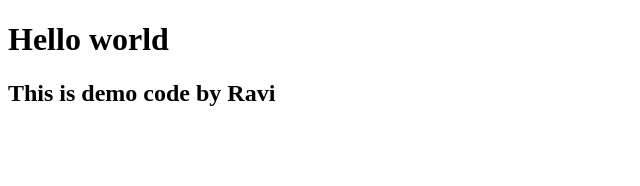
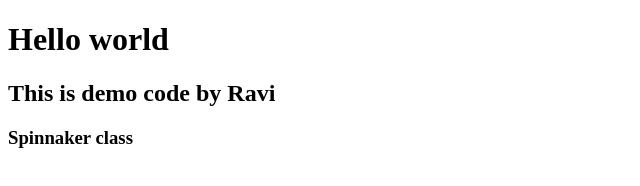
Before and after one commit to raviteja-baddireddy/spinnaker-demo-app, a plain HTML site: page index.html in a window 1280 px wide. Shown: the whole page, without its empty margins (0-640 px from the left). Drawn offline with Linux system fonts and the light colour scheme.

Commit message:
Update index.html

```diff
--- a/index.html
+++ b/index.html
@@ -9,5 +9,6 @@
 <body>
     <h1> Hello world </h1>
     <h2> This is demo code by Ravi </h2>
+    <h3> Spinnaker class </h3>
 </body>
 </html>
```
